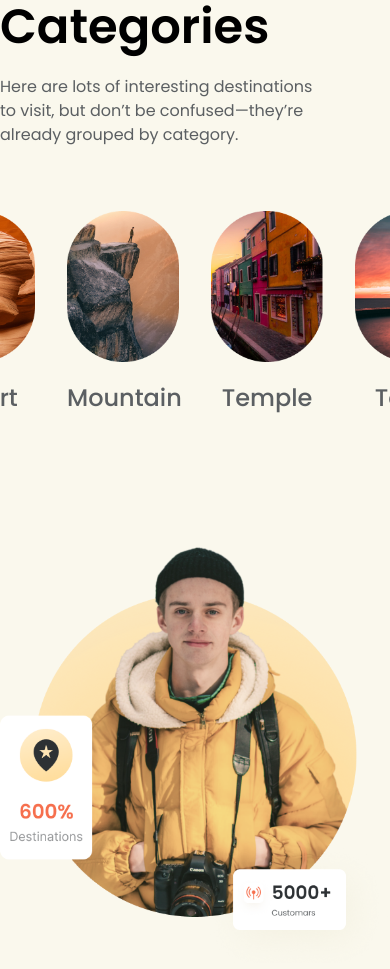
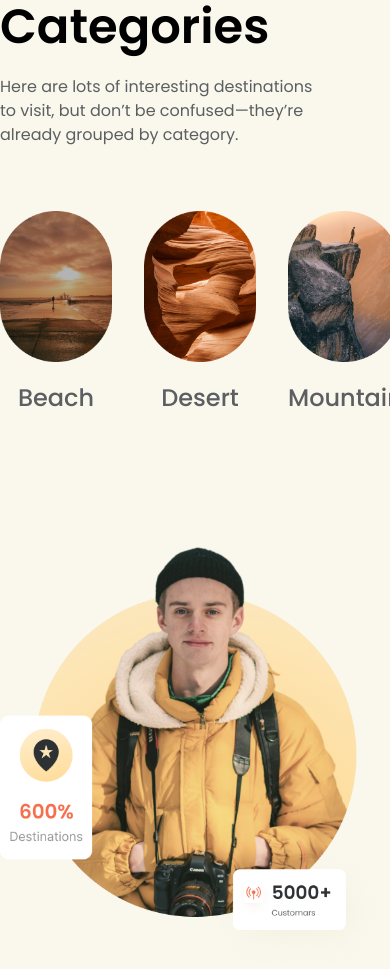
Before and after one commit to htmujahid/WebUI, a plain HTML site: page Salty/index.html in a window 390 px wide. Shown: the part 1160-2129 px from the top of the page. Drawn offline with nearby package versions, Linux system fonts and the light colour scheme.

Commit message:
initial commit

```diff
--- a/Salty/index.html
+++ b/Salty/index.html
@@ -77,7 +77,7 @@
                 Categories
             </h2>
             <p class="text-[#5B5F62] pt-6 pb-8 w-80">Here are lots of interesting destinations to visit, but don’t be confused—they’re already grouped by category.</p>
-            <div class="flex overflow-x-auto flex-nowrap sm:flex-wrap hide-scrollbar gap-8 py-8 sm:justify-between justify-center">
+            <div class="flex overflow-x-auto flex-nowrap sm:flex-wrap hide-scrollbar gap-8 py-8 justify-between">
                 <div class="">
                     <img src="./assets/images/Rectangle4406.png" alt="">
                     <p class="text-center py-5 font-medium text-2xl w-28">Beach</p>
```
